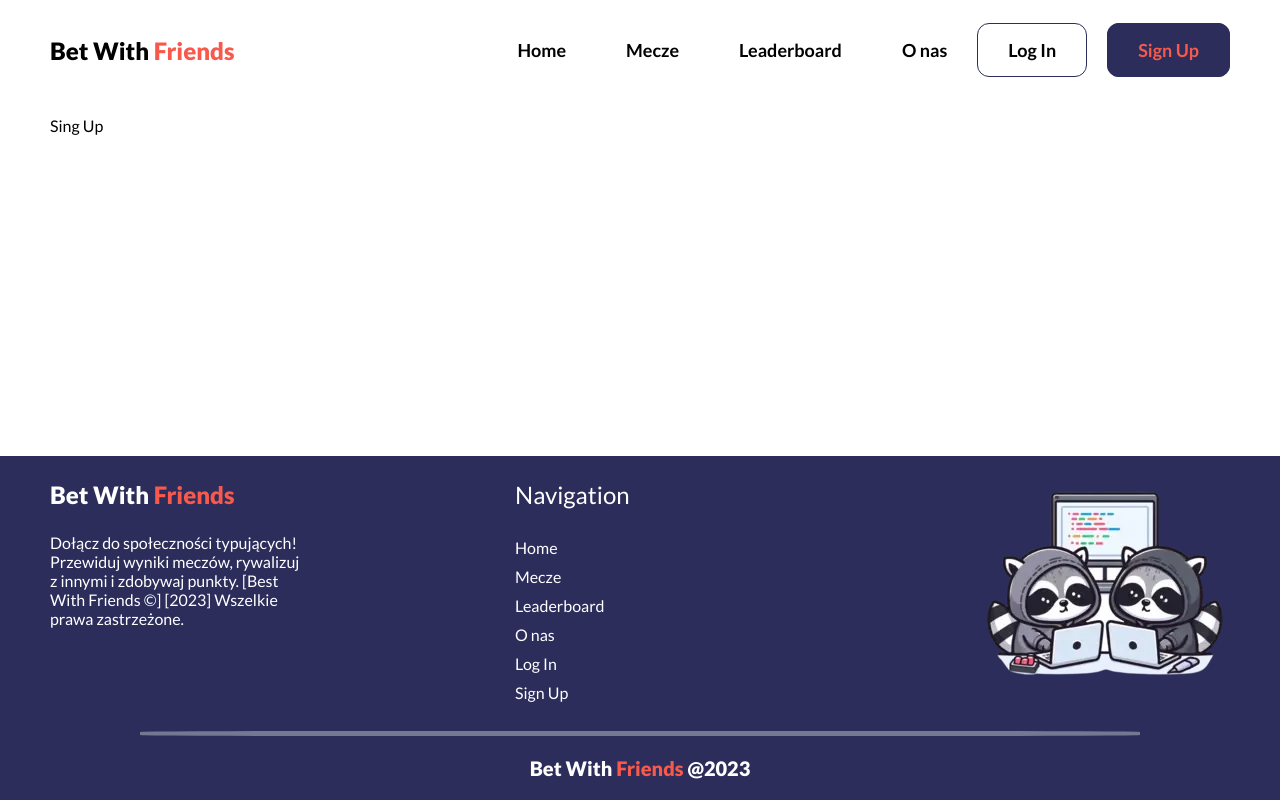
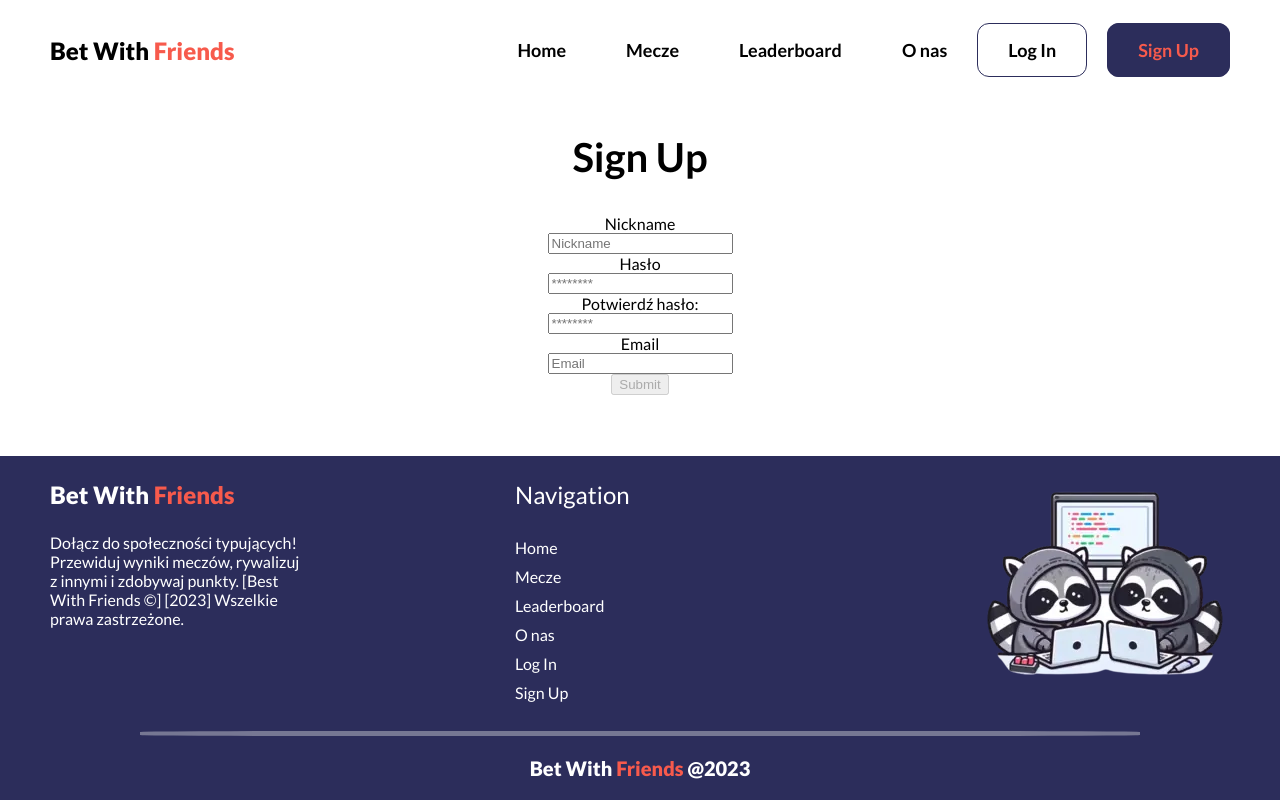
Before and after one commit to MichalMotyka/bet-with-friends, a React (Create React App) app in the folder FE/: page /SingUp in a window 1280 px wide. Built offline with nearby package versions, Linux system fonts and the light colour scheme.

Commit message:
Login and SignUp components structure

```diff
--- a/FE/package.json
+++ b/FE/package.json
@@ -6,6 +6,7 @@
     "@testing-library/jest-dom": "^5.17.0",
     "@testing-library/react": "^13.4.0",
     "@testing-library/user-event": "^13.5.0",
+    "formik": "^2.4.5",
     "react": "^18.2.0",
     "react-dom": "^18.2.0",
     "react-router-dom": "^6.19.0",
--- a/FE/src/components/auth/login/Login.js
+++ b/FE/src/components/auth/login/Login.js
@@ -1,7 +1,81 @@
+import React from 'react'
+import { Formik, Field, Form, ErrorMessage } from 'formik'
+import validate from '../validation/LogInValidations'
+
 function Login () {
+  const handleSubmit = async (userData, { resetForm }) => {
+    try {
+      // Wysyłanie danych do backendu
+      const response = await fetch('/api/login', {
+        method: 'POST',
+        headers: {
+          'Content-Type': 'application/json'
+        },
+        body: JSON.stringify(userData)
+      })
+
+      // Sprawdzenie, czy odpowiedź jest udana
+      if (response.ok) {
+        const responseData = await response.json()
+        console.log('Response from server:', responseData)
+
+        // Resetowanie formularza
+        resetForm({
+          values: {
+            email: '',
+            password: ''
+          }
+        })
+      } else {
+        // Obsługa błędów, np. wyświetlenie komunikatu użytkownikowi
+        console.error('Error sending data to server:', response.statusText)
+      }
+    } catch (error) {
+      // Obsługa błędów, np. wyświetlenie komunikatu użytkownikowi
+      console.error('Error sending data to server:', error)
+    }
+  }
   return (
-    <section className="app-wrap">
-      <p>Login</p>
+    <section className='app-wrap'>
+      <Formik
+        initialValues={{
+          email: '',
+          password: ''
+        }}
+        validate={validate}
+        onSubmit={handleSubmit}
+      >
+        {formik => (
+          <Form
+            style={{
+              display: 'flex',
+              flexDirection: 'column',
+              justifyContent: 'center',
+              alignItems: 'center',
+              textAlign: 'center'
+            }}
+          >
+            <h2>Log in</h2>
+
+            <label htmlFor='email'>Email</label>
+            <Field type='email' id='email' name='email' placeholder='Email' />
+            <ErrorMessage name='email' component='div' />
+
+            <label htmlFor='password'>Hasło</label>
+            <Field
+              type='password'
+              id='password'
+              name='password'
+              placeholder='********'
+            />
+            <ErrorMessage name='password' component='div' />
+
+            <button type='submit' disabled={!(formik.dirty && formik.isValid)}>
+              Submit
+            </button>
+          </Form>
+        )}
+      </Formik>
     </section>
   )
 }
--- a/FE/src/components/auth/signup/SignUp.js
+++ b/FE/src/components/auth/signup/SignUp.js
@@ -1,7 +1,104 @@
+import React from 'react'
+import { Formik, Field, Form, ErrorMessage } from 'formik'
+import validate from '../validation/SignUpValidation'
 function SingUp () {
+
+  const handleSubmit = async (userData, { resetForm }) => {
+    try {
+      // Wysyłanie danych do backendu
+      const response = await fetch('/api/register', {
+        method: 'POST',
+        headers: {
+          'Content-Type': 'application/json'
+        },
+        body: JSON.stringify(userData)
+      })
+
+      // Sprawdzenie, czy odpowiedź jest udana
+      if (response.ok) {
+        const responseData = await response.json()
+        console.log('Response from server:', responseData)
+
+        // Resetowanie formularza
+        resetForm({
+          values: {
+            username: '',
+            password: '',
+            confirmPassword: '',
+            email: ''
+          }
+        })
+      } else {
+        // Obsługa błędów, np. wyświetlenie komunikatu użytkownikowi
+        console.error('Error sending data to server:', response.statusText)
+      }
+    } catch (error) {
+      // Obsługa błędów, np. wyświetlenie komunikatu użytkownikowi
+      console.error('Error sending data to server:', error)
+    }
+  }
+
   return (
     <section className='app-wrap'>
-      <p>Sing Up</p>
+      <Formik
+        initialValues={{
+          username: '',
+          password: '',
+          confirmPassword: '',
+          email: ''
+        }}
+        validate={validate}
+        onSubmit={handleSubmit}
+      >
+        {formik => (
+          <Form
+            style={{
+              display: 'flex',
+              flexDirection: 'column',
+              justifyContent: 'center',
+              alignItems: 'center',
+              textAlign: 'center'
+            }}
+          >
+            <h2>Sign Up</h2>
+
+            <label htmlFor='username'>Nickname</label>
+            <Field
+              type='text'
+              id='username'
+              name='username'
+              placeholder='Nickname'
+            />
+            <ErrorMessage name='username' component='div' />
+
+            <label htmlFor='password'>Hasło</label>
+            <Field
+              type='password'
+              id='password'
+              name='password'
+              placeholder='********'
+            />
+            <ErrorMessage name='password' component='div' />
+
+            <label htmlFor='confirmPassword'>Potwierdź hasło:</label>
+            <Field
+              type='password'
+              id='confirmPassword'
+              name='confirmPassword'
+              placeholder='********'
+            />
+            <ErrorMessage name='confirmPassword' component='div' />
+
+            <label htmlFor='email'>Email</label>
+            <Field type='email' id='email' name='email' placeholder='Email' />
+            <ErrorMessage name='email' component='div' />
+
+            <button type='submit' disabled={!(formik.dirty && formik.isValid)}>
+              Submit
+            </button>
+          </Form>
+        )}
+      </Formik>
     </section>
   )
 }
--- /dev/null
+++ b/FE/src/components/auth/validation/LogInValidations.js
@@ -0,0 +1,20 @@
+const validate = values => {
+  const errors = {}
+
+  if (values.password.length < 8) {
+    errors.password = 'Hasło musi mieć co najmniej 8 znaków'
+  } else if (!/(?=.*[!@#$%^&*])/.test(values.password)) {
+    errors.password =
+      'Hasło musi zawierać co najmniej jeden znak specjalny (!@#$%^&*)'
+  }
+
+  if (!values.email) {
+    errors.email = 'Pole wymagane'
+  } else if (!/^[A-Z0-9._%+-]+@[A-Z0-9.-]+\.[A-Z]{2,4}$/i.test(values.email)) {
+    errors.email = 'Błędny adres e-mail'
+  }
+
+  return errors
+}
+
+export default validate
--- /dev/null
+++ b/FE/src/components/auth/validation/SignUpValidation.js
@@ -0,0 +1,30 @@
+const validate = values => {
+  const errors = {}
+
+  if (!values.username) {
+    errors.username = 'Required'
+  } else if (values.username.length < 3 || values.username.length >= 30) {
+    errors.username = 'Nick musi mieć od 3 do 30 znaków'
+  }
+
+  if (values.password.length < 8) {
+    errors.password = 'Hasło musi mieć co najmniej 8 znaków'
+  } else if (!/(?=.*[!@#$%^&*])/.test(values.password)) {
+    errors.password =
+      'Hasło musi zawierać co najmniej jeden znak specjalny (!@#$%^&*)'
+  }
+
+  if (values.password !== values.confirmPassword) {
+    errors.confirmPassword = 'Hasła muszą być identyczne'
+  }
+
+  if (!values.email) {
+    errors.email = 'Pole wymagane'
+  } else if (!/^[A-Z0-9._%+-]+@[A-Z0-9.-]+\.[A-Z]{2,4}$/i.test(values.email)) {
+    errors.email = 'Błędny adres e-mail'
+  }
+
+  return errors
+}
+
+export default validate
--- a/FE/src/index.css
+++ b/FE/src/index.css
@@ -98,7 +98,6 @@ text-align: center;
   h3{
     font-size: 1.9rem;
   }
-
 }
 
 @media (min-width: 576px) and (max-width: 767.98px) {
```
Also changed, not shown: FE/src/components/pages/preLogin/common/footer/footer.css (+1 -6 lines), 2 other files (tests, documents, lock files or other folders).
